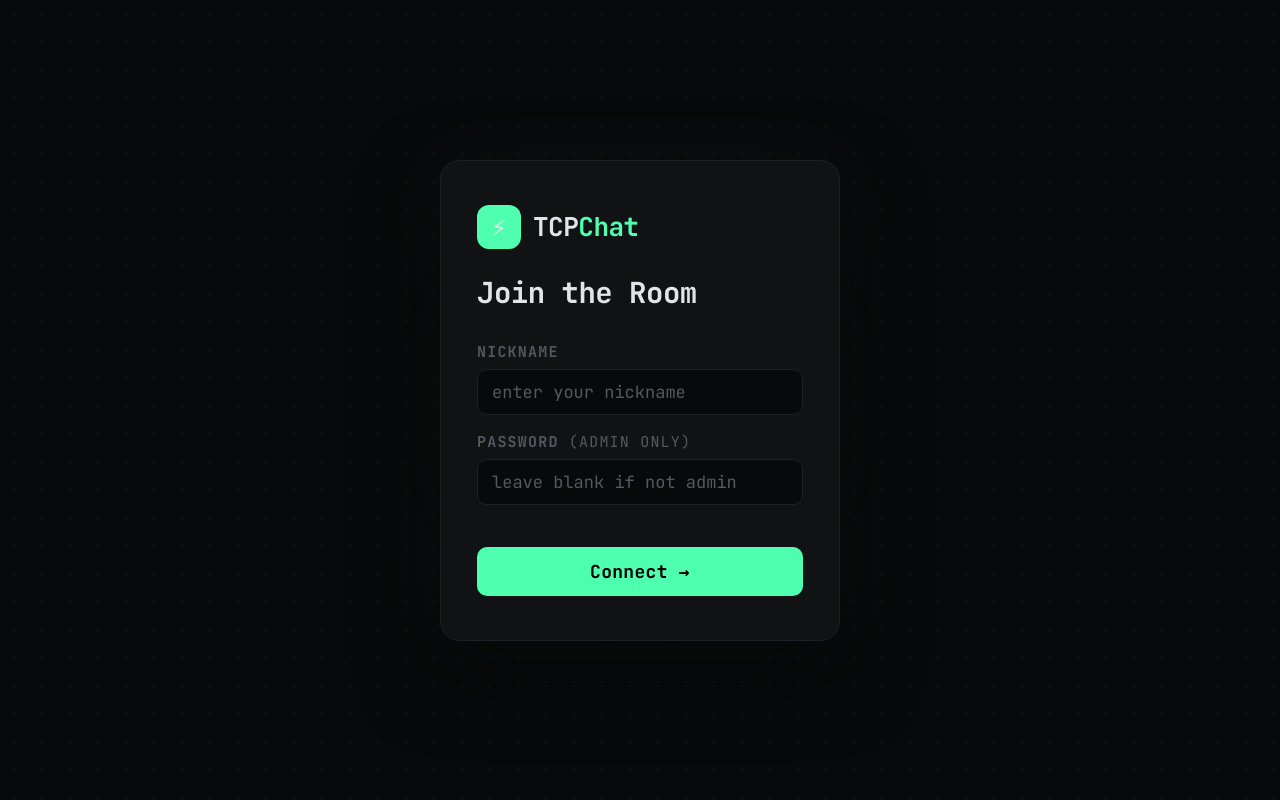
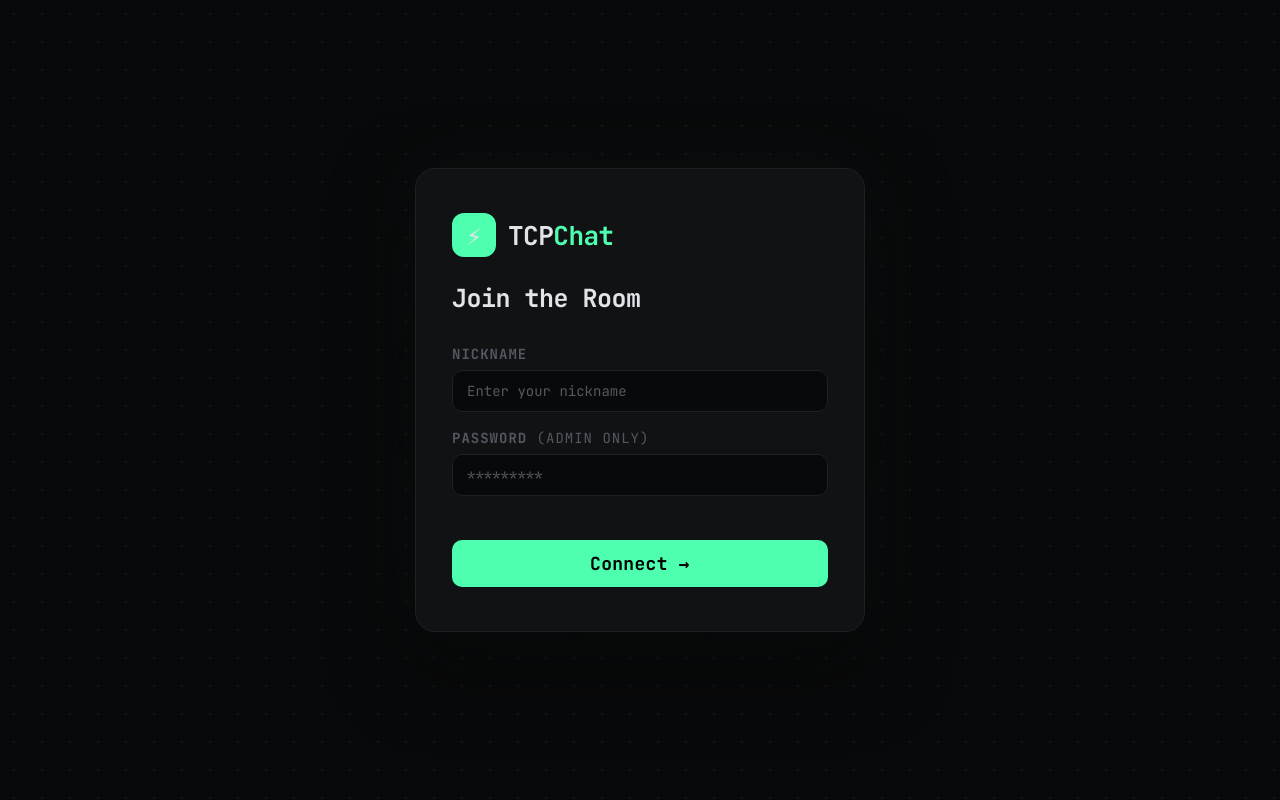
Before and after one commit to ishfak-akbar/echo-net-chat-room, a Flask app: page / in a window 1280 px wide. Run offline with Flask 3, Linux system fonts and the light colour scheme; some web fonts are replaced.

Commit message:
Fix and reshape ui elements in chat and login page

```diff
--- a/templates/chat.html
+++ b/templates/chat.html
@@ -767,7 +767,7 @@
           li.style.borderLeft = "";
         }
         document.getElementById("chat-title").innerHTML =
-          `<span>@ ${user}</span>`;
+          `<span>${user}</span>`;
         document.getElementById("empty-state").style.display = "none";
         const box = document.getElementById("messages");
         box.style.display = "flex";
--- a/templates/login.html
+++ b/templates/login.html
@@ -80,7 +80,7 @@
         position: relative;
         z-index: 1;
         width: 100%;
-        max-width: 400px;
+        max-width: 450px;
         background: var(--surface);
         border: 1px solid var(--border);
         border-radius: 20px;
@@ -133,7 +133,7 @@
       }
 
       h1 {
-        font-size: 29px;
+        font-size: 25px;
         font-weight: 600;
         letter-spacing: -0.5px;
         margin-bottom: 30px;
@@ -155,9 +155,9 @@
 
       label {
         display: block;
-        font-size: 15px;
+        font-size: 14px;
         font-weight: 700;
-        letter-spacing: 1.2px;
+        letter-spacing: 1px;
         text-transform: uppercase;
         color: var(--muted);
         margin-bottom: 7px;
@@ -171,7 +171,7 @@
         padding: 11px 14px;
         color: var(--text);
         font-family: "JetBrains Mono", monospace;
-        font-size: 17px;
+        font-size: 14px;
         outline: none;
         transition:
           border-color 0.2s,
@@ -209,8 +209,8 @@
 
       .btn {
         width: 100%;
-        margin-top: 25px;
-        padding: 13px;
+        margin-top: 27px;
+        padding: 12px;
         background: var(--accent);
         color: #000;
         border: none;
@@ -257,7 +257,7 @@
           <input
             type="text"
             name="nickname"
-            placeholder="enter your nickname"
+            placeholder="Enter your nickname"
             autocomplete="off"
             required
           />
@@ -272,7 +272,7 @@
           <input
             type="password"
             name="password"
-            placeholder="leave blank if not admin"
+            placeholder="*********"
           />
         </div>
         <button class="btn" type="submit">Connect →</button>
```
